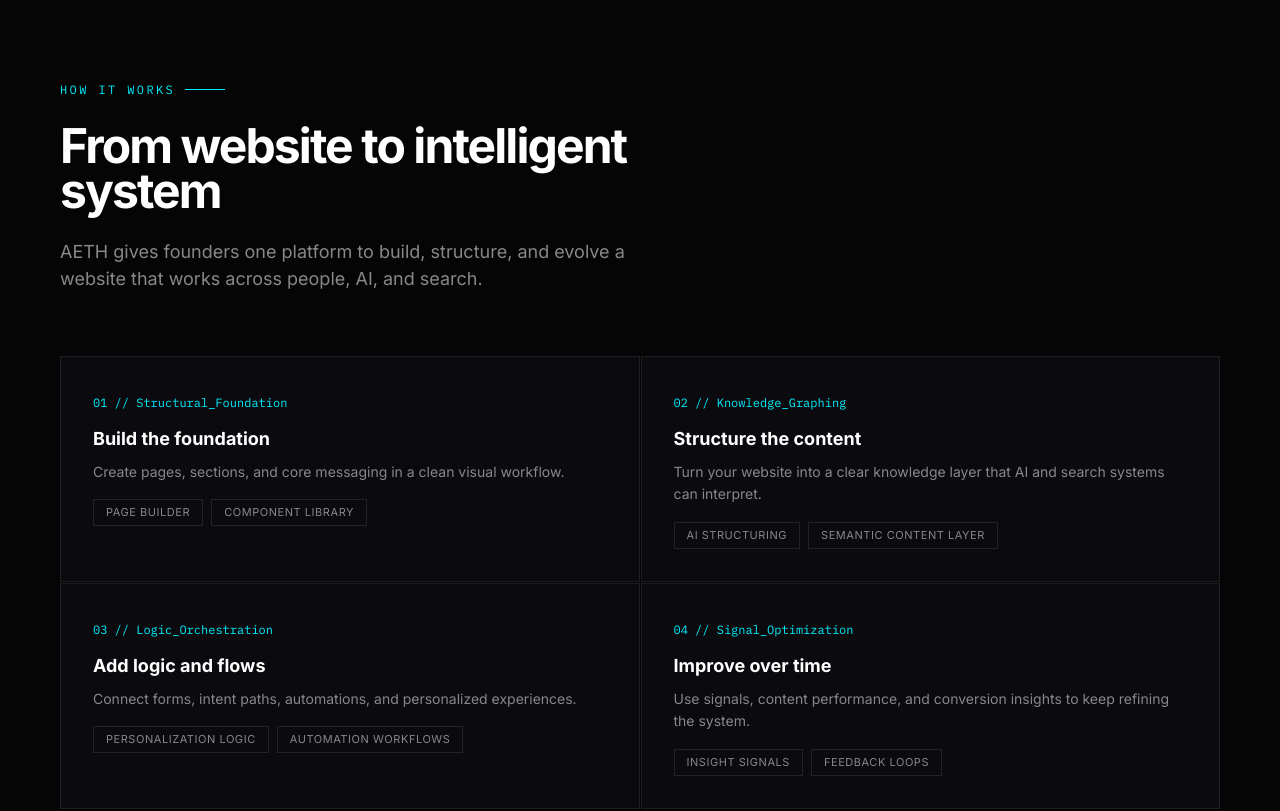
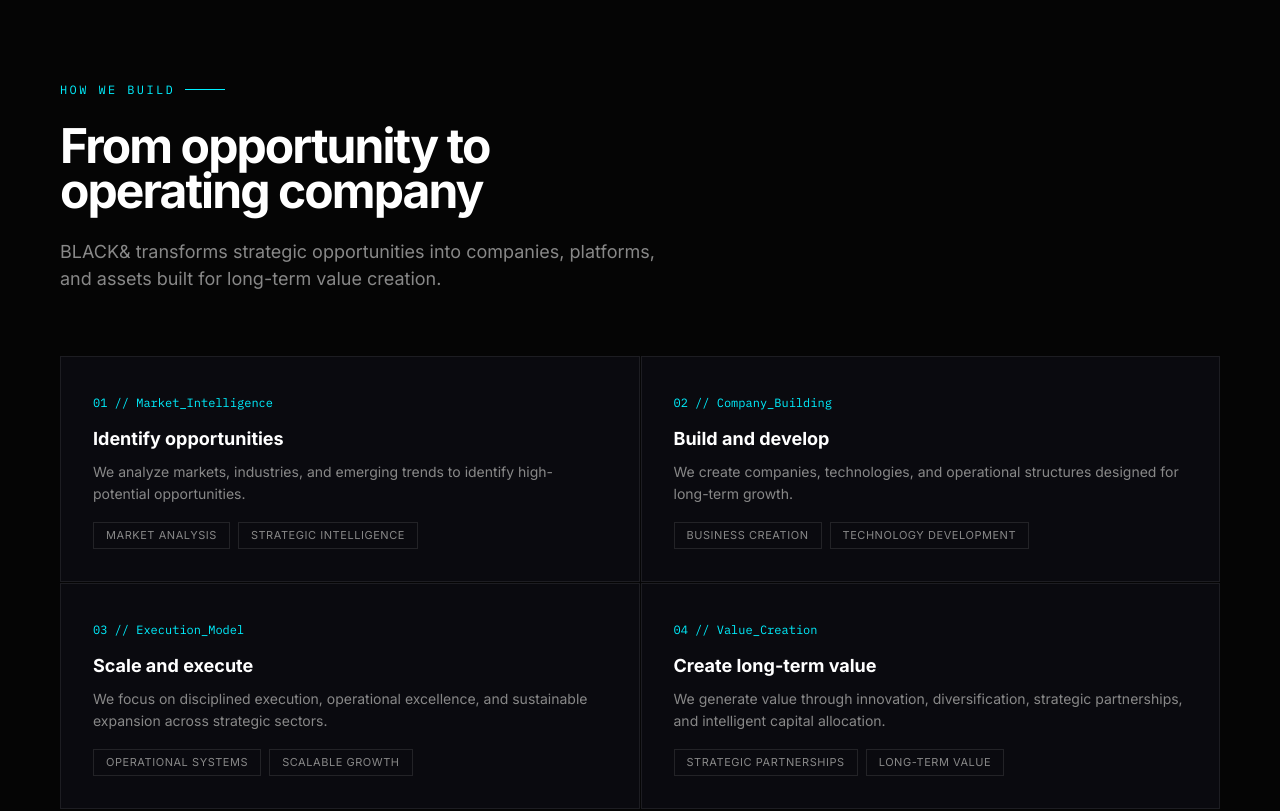
Before and after one commit to blackandb/aeth, a Next.js app: page / in a window 1280 px wide. Shown: the part 2700-3511 px from the top of the page. Built offline with nearby package versions, Linux system fonts and the light colour scheme.

Commit message:
Update how-it-works.tsx

```diff
--- a/src/components/sections/how-it-works.tsx
+++ b/src/components/sections/how-it-works.tsx
@@ -2,23 +2,23 @@ import Link from "next/link";
 import { FadeIn } from "@/components/fade-in";
 
 const steps = [
-  { num: "01", cat: "Structural_Foundation", title: "Build the foundation", desc: "Create pages, sections, and core messaging in a clean visual workflow.", tags: ["Page Builder", "Component Library"] },
-  { num: "02", cat: "Knowledge_Graphing", title: "Structure the content", desc: "Turn your website into a clear knowledge layer that AI and search systems can interpret.", tags: ["AI Structuring", "Semantic Content Layer"] },
-  { num: "03", cat: "Logic_Orchestration", title: "Add logic and flows", desc: "Connect forms, intent paths, automations, and personalized experiences.", tags: ["Personalization Logic", "Automation Workflows"] },
-  { num: "04", cat: "Signal_Optimization", title: "Improve over time", desc: "Use signals, content performance, and conversion insights to keep refining the system.", tags: ["Insight Signals", "Feedback Loops"] },
+  { num: "01", cat: "Market_Intelligence", title: "Identify opportunities", desc: "We analyze markets, industries, and emerging trends to identify high-potential opportunities.", tags: ["Market Analysis", "Strategic Intelligence"] },
+  { num: "02", cat: "Company_Building", title: "Build and develop", desc: "We create companies, technologies, and operational structures designed for long-term growth.", tags: ["Business Creation", "Technology Development"] },
+  { num: "03", cat: "Execution_Model", title: "Scale and execute", desc: "We focus on disciplined execution, operational excellence, and sustainable expansion across strategic sectors.", tags: ["Operational Systems", "Scalable Growth"] },
+  { num: "04", cat: "Value_Creation", title: "Create long-term value", desc: "We generate value through innovation, diversification, strategic partnerships, and intelligent capital allocation.", tags: ["Strategic Partnerships", "Long-Term Value"] },
 ];
 
 export function HowItWorksSection() {
   return (
     <section className="section-glow flex min-h-[80vh] flex-col justify-center py-24">
       <FadeIn>
-        <div className="eyebrow">How It Works</div>
+        <div className="eyebrow">How We Build</div>
         <h2 className="max-w-[600px] text-[48px] font-bold leading-[0.95] tracking-[-0.04em] max-md:text-[32px]">
-          From website to intelligent system
+          From opportunity to operating company
         </h2>
         <p className="mt-6 max-w-[600px] text-lg leading-[1.5] text-secondary">
-          AETH gives founders one platform to build, structure, and evolve a website
-          that works across people, AI, and search.
+          BLACK& transforms strategic opportunities into companies, platforms, and
+          assets built for long-term value creation.
         </p>
       </FadeIn>
 
@@ -40,7 +40,7 @@ export function HowItWorksSection() {
       </FadeIn>
 
       <FadeIn delay={0.3} className="mt-12">
-        <Link href="/contact" className="btn btn-primary">Book a demo</Link>
+        <Link href="/contact" className="btn btn-primary">Contact Us</Link>
       </FadeIn>
     </section>
   );
```
